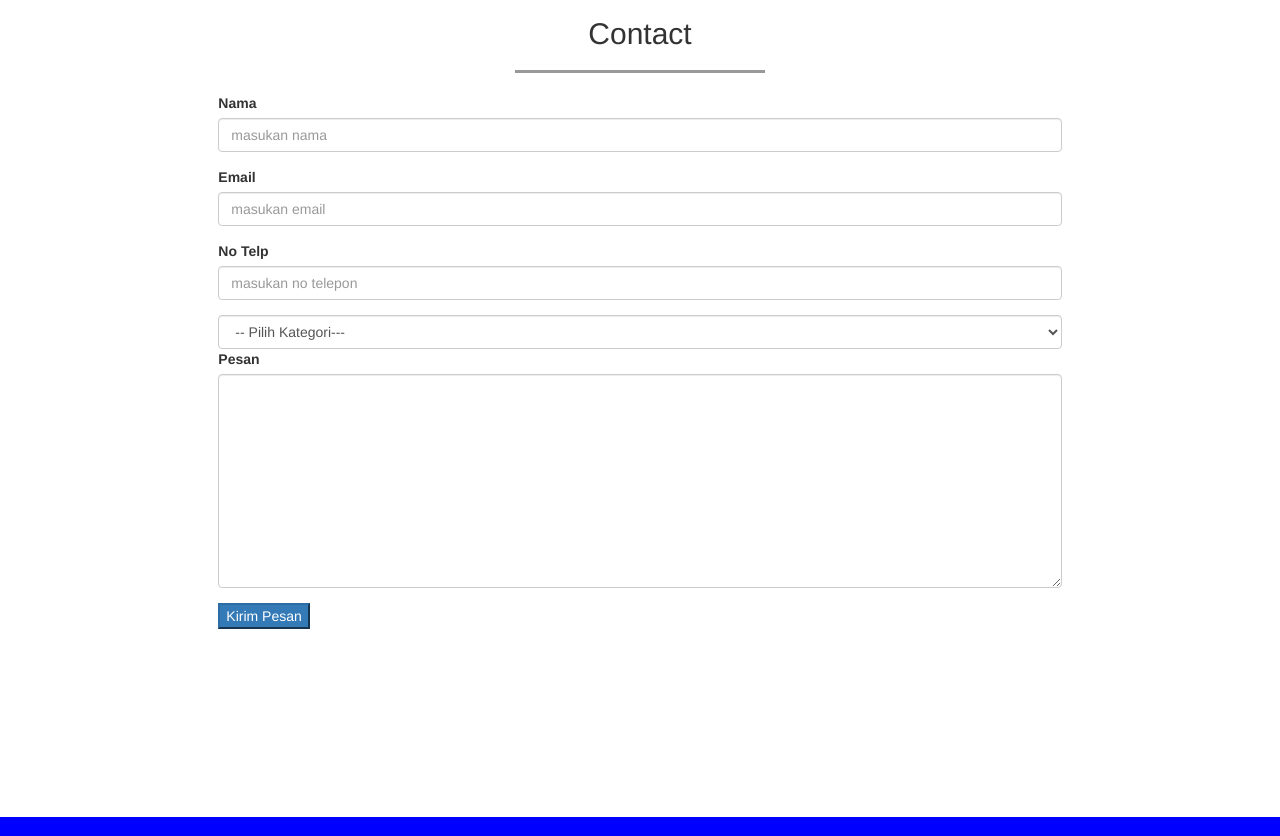
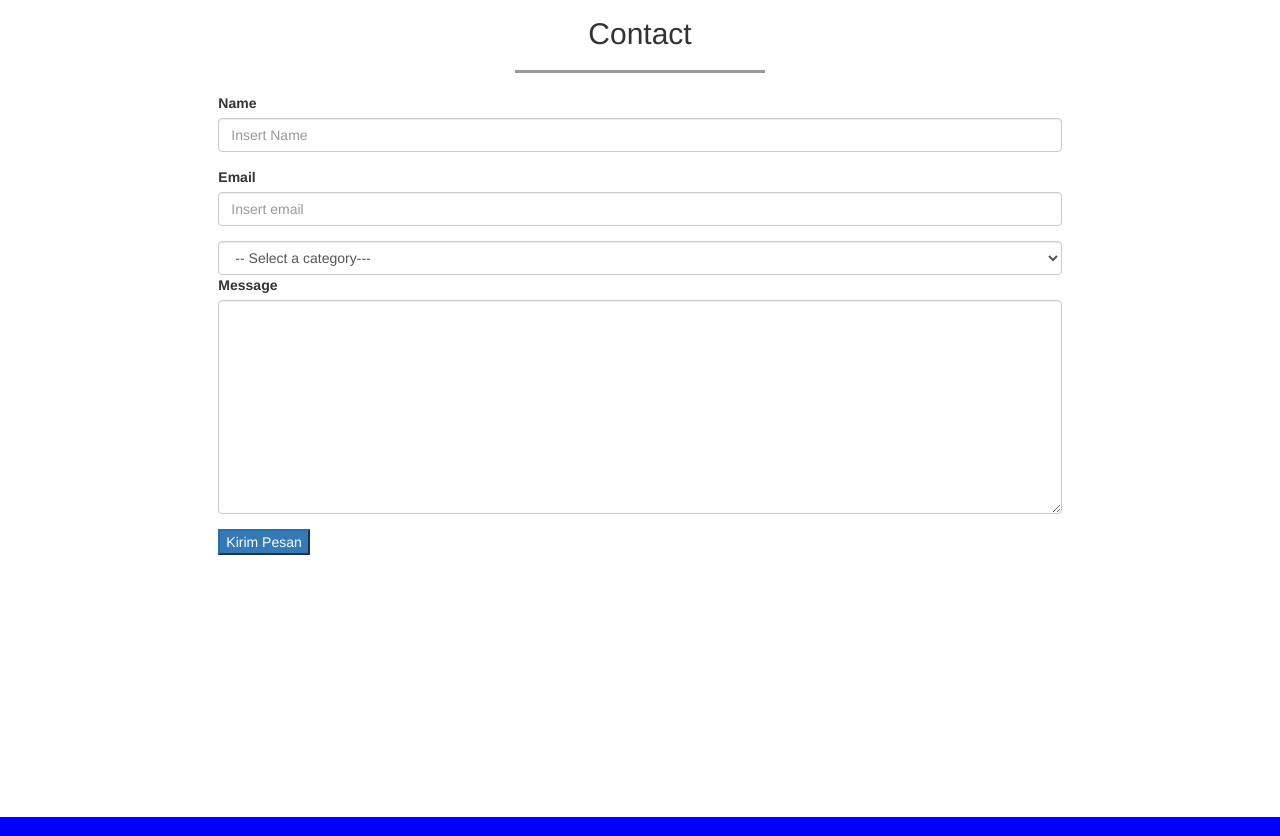
Before and after one commit to Widraaa/from.me.to.il, a plain HTML site: page index.html in a window 1280 px wide. Shown: the part 1739-2575 px from the top of the page. Drawn offline with Linux system fonts and the light colour scheme.

Commit message:
Commit 2nd "Change img & delete form no hp"

```diff
--- a/css/style.css
+++ b/css/style.css
@@ -1,7 +1,7 @@
-html{
+html {
   position: relative;
 }
-body{
+body {
   margin-bottom: 120px;
   margin-top: 30px;
 }
@@ -9,66 +9,66 @@ body{
 .jumbotron {
   height: 400px;
   background-image: url(../img/bg1200x800.jpeg);
-    background-attachment:fixed ;
+  background-attachment: fixed;
   background-size: cover;
-    background-position: 0 -500px;
-    color:#eaeaea;
+  background-position: 0px 750px;
+  color: #eaeaea;
   overflow: hidden;
 }
-.jumbotron img{
+.jumbotron img {
   width: 150px;
   border: 5px solid #eaeaea;
-    box-shadow: 1px 1px 10px rgba(0,0,0,.5) ;
+  box-shadow: 1px 1px 10px rgba(0, 0, 0, 0.5);
 }
 
-.jumbotron h1, .jumbotron p {
-    text-shadow: 1px 1px 10px rgba(0,0,0,.5);
+.jumbotron h1,
+.jumbotron p {
+  text-shadow: 1px 1px 10px rgba(0, 0, 0, 0.5);
 }
-hr{
+hr {
   width: 250px;
   border-top: 3px solid #999;
 }
 
-section{
+section {
   min-height: 600px;
 }
 
-.pkiri, .pkanan{
+.pkiri,
+.pkanan {
   opacity: 0;
-    transform: translate(-50px,0) rotate(15deg);
+  transform: translate(-50px, 0) rotate(15deg);
   transition: 1s;
 }
 
-.pkanan{
-    transform: translate(50px , 0)rotate(-15deg);
+.pkanan {
+  transform: translate(50px, 0) rotate(-15deg);
 }
 
-.pkiri.pmuncul, .pkanan.pmuncul {
+.pkiri.pmuncul,
+.pkanan.pmuncul {
   opacity: 1;
-    transform: translate(0,0);
+  transform: translate(0, 0);
 }
 
-
-.portfolio{
+.portfolio {
   background-color: #eee;
 }
 
 .portfolio .thumbnail {
   opacity: 0;
   transform: translate(0, -40px);
-    transition: .5s;
+  transition: 0.5s;
 }
 
-.portfolio .thumbnail.muncul{
+.portfolio .thumbnail.muncul {
   opacity: 1;
-    transform: translate(0,0);
+  transform: translate(0, 0);
 }
 
-
-.contact{
+.contact {
   min-height: 800px;
 }
-
 
 footer {
   position: absolute;
@@ -79,7 +79,7 @@ footer {
   padding-top: 30px;
 }
 
-footer p{
+footer p {
   color: #999;
   font-size: 1em;
 }
--- a/index.html
+++ b/index.html
@@ -54,7 +54,7 @@
     <div class="jumbotron text-center">
       <img src="img/fto.png" class="img-circle" />
       <h1>Ardi Widiyanto</h1>
-      <p>Networking | Web Devloper</p>
+      <p>Networker | Web Devloper</p>
     </div>
     <!-- end jumbotron -->
 
@@ -152,12 +152,12 @@
         <div class="col-sm-8 col-sm-offset-2">
           <form>
             <div class="form-group">
-              <label for="nama">Nama</label>
+              <label for="nama">Name</label>
               <input
                 type="text"
                 id="nama"
                 class="form-control"
-                placeholder="masukan nama"
+                placeholder="Insert Name"
               />
             </div>
             <div class="form-group">
@@ -166,25 +166,18 @@
                 type="email"
                 id="email"
                 class="form-control"
-                placeholder="masukan email"
+                placeholder="Insert email"
               />
             </div>
-            <div class="form-group">
-              <label for="telp">No Telp</label>
-              <input
-                type="telp"
-                id="Telp"
-                class="form-control"
-                placeholder="masukan no telepon"
-              />
-            </div>
+
             <select class="form-control">
-              <option value="">-- Pilih Kategori---</option>
+              <option value="">-- Select a category---</option>
               <option value="">Web Design</option>
               <option value="">Web Development</option>
+              <option value="">Networking</option>
             </select>
             <div class="form-group">
-              <label for="pesan">Pesan</label>
+              <label for="pesan">Message</label>
               <textarea class="form-control" rows="10"></textarea>
             </div>
 
```
Also changed, not shown: img/bg1200x800.jpeg. Lines whose indentation alone changed are shown as unchanged.
